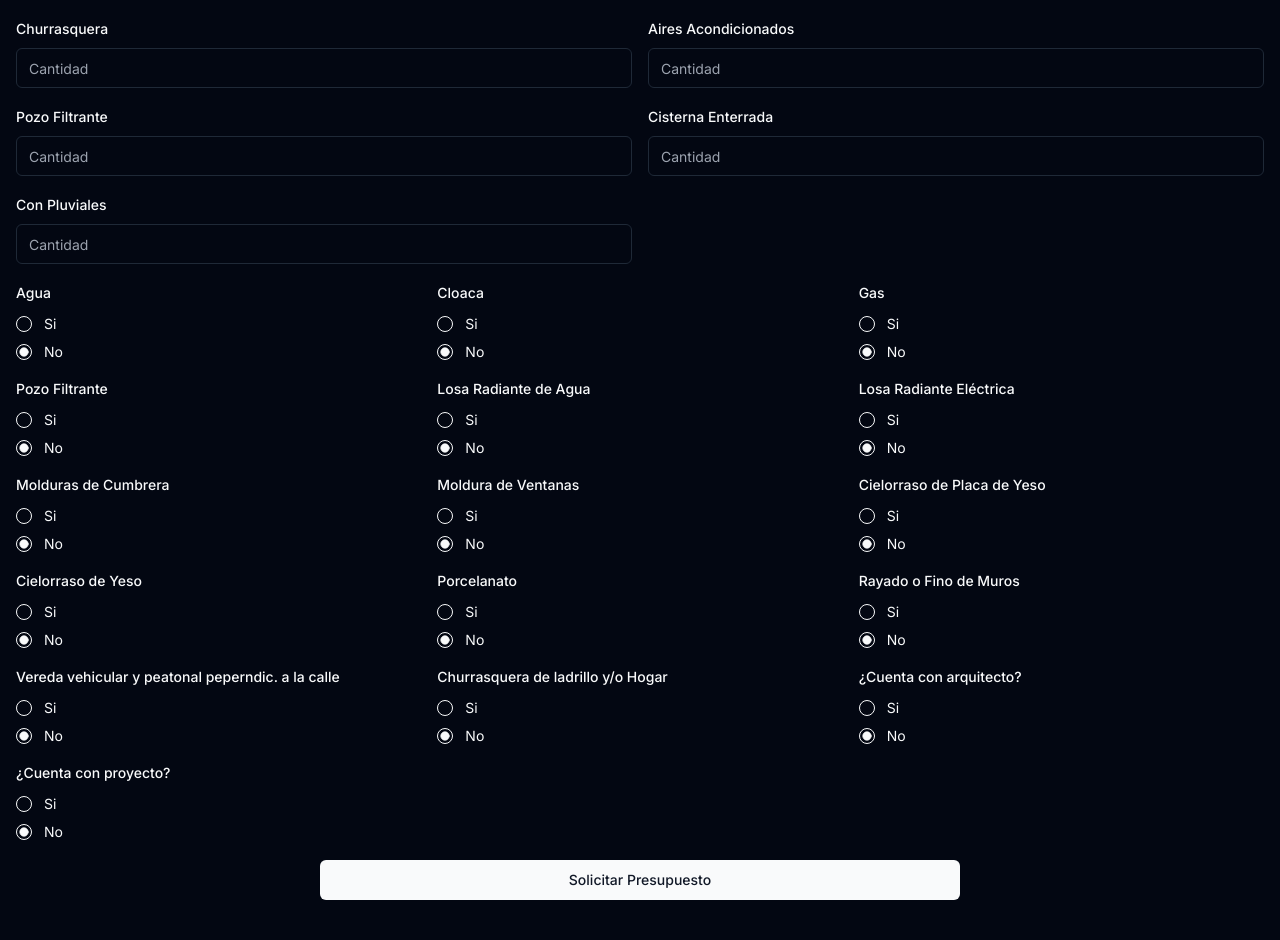
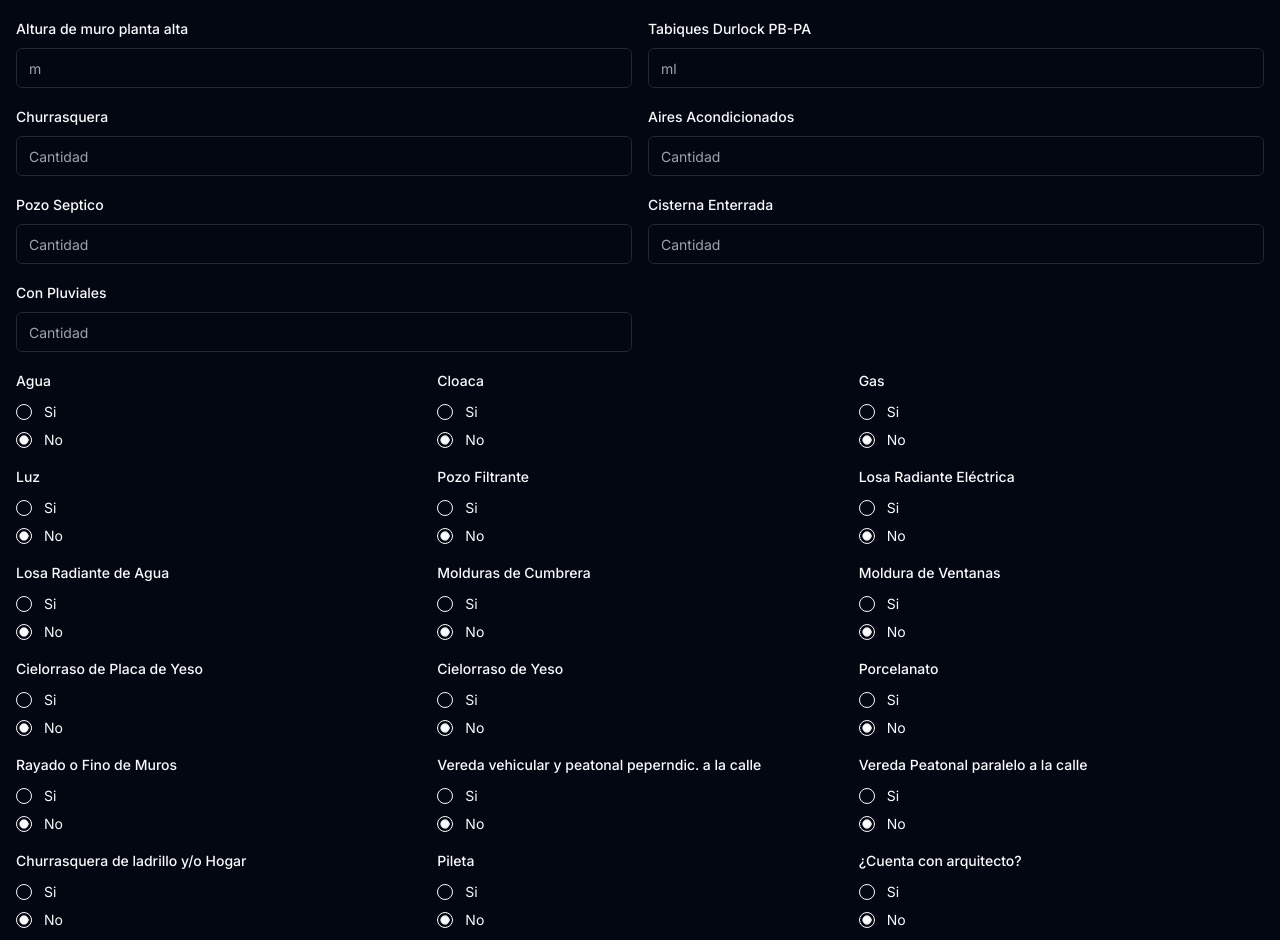
Before and after one commit to ginopastran/BathHouse, a Next.js app: page /otro in a window 1280 px wide. Shown: the part 352-1292 px from the top of the page. Built offline with nearby package versions, Linux system fonts and the light colour scheme.

Commit message:
Update worksheet values in route.ts

```diff
--- a/app/api/actualizarExcel/route.ts
+++ b/app/api/actualizarExcel/route.ts
@@ -47,34 +47,36 @@ export async function POST(req: NextRequest) {
             worksheet.getCell('B10').value = data["metros-cuadrados-de-planta-alta"];
             worksheet.getCell('B11').value = data["superficie-p-rgolas-cubiertas-techado"];
             worksheet.getCell('B12').value = data["superficie-p-rgolas-semi-cubierta-p-rgola"];
-            worksheet.getCell('B14').value = data["superficie-cochera-semi-cubierta-p-rgola"];
+            worksheet.getCell('B14').value = data["sup-cochera-semi-cubierta"];
             worksheet.getCell('B23').value = data["altura-de-muro-planta-baja"];
             worksheet.getCell('B24').value = data["altura-de-muro-planta-alta"];
             worksheet.getCell('B25').value = data["tabique-durlock-pb-pa"];
             worksheet.getCell('B28').value = data["churrasquera"];
-            worksheet.getCell('B35').value = data["cant-banos"];
+/*          worksheet.getCell('B35').value = data["cant-banos"]; */
             worksheet.getCell('B41').value = data["aires-acondicionados"];
-            worksheet.getCell('B43').value = data["pozo-filtrante"];
-            worksheet.getCell('B44').value = data["cisterna-enterrada"];
-            worksheet.getCell('B45').value = data["con-pluviales"];
-            worksheet.getCell('B46').value = data["agua"];
-            worksheet.getCell('B47').value = data["cloaca"];
-            worksheet.getCell('B48').value = data["gas"];
-            worksheet.getCell('B49').value = data["luz"];
-            worksheet.getCell('B50').value = data["pozo-filtrante-bool"];
-            worksheet.getCell('B51').value = data["losa-radiante-electrica"];
-            worksheet.getCell('B52').value = data["losa-radiante-de-agua"];
-            worksheet.getCell('B53').value = data["molduras-de-cumbrera"];
-            worksheet.getCell('B54').value = data["moldura-de-ventanas"];
-            worksheet.getCell('B55').value = data["cielorraso-de-placa-de-yeso"];
-            worksheet.getCell('B56').value = data["cielorraso-de-yeso"];
-            worksheet.getCell('B57').value = data["porcelanato"];
-            worksheet.getCell('B58').value = data["rayado-o-fino-de-muros"];
-            worksheet.getCell('B59').value = data["vereda-vehiculo"];
+            worksheet.getCell('B42').value = data["pozo-septico"];
+            worksheet.getCell('B43').value = data["cisterna-enterrada"];
+            worksheet.getCell('B44').value = data["con-pluviales"];
+            worksheet.getCell('B45').value = data["agua"];
+            worksheet.getCell('B46').value = data["cloaca"];
+            worksheet.getCell('B47').value = data["gas"];
+            worksheet.getCell('B48').value = data["luz"];
+            worksheet.getCell('B49').value = data["pozo-filtrante"];
+            worksheet.getCell('B50').value = data["losa-radiante-electrica"];
+            worksheet.getCell('B51').value = data["losa-radiante-de-agua"];
+            worksheet.getCell('B52').value = data["molduras-de-cumbrera"];
+            worksheet.getCell('B53').value = data["moldura-de-ventanas"];
+            worksheet.getCell('B54').value = data["cielorraso-de-placa-de-yeso"];
+            worksheet.getCell('B55').value = data["cielorraso-de-yeso"];
+            worksheet.getCell('B56').value = data["porcelanato"];
+            worksheet.getCell('B57').value = data["rayado-o-fino-de-muros"];
+            worksheet.getCell('B58').value = data["vereda-vehiculo"];
+            worksheet.getCell('B59').value = data["vereda-paralela-calle"];
+            worksheet.getCell('B62').value = data["churrasquera-de-ladrillo-y-o-hogar"];
             worksheet.getCell('B63').value = data["churrasquera-de-ladrillo-y-o-hogar"];
-            worksheet.getCell('B61').value = data["cierre-provisorio"];
-            worksheet.getCell('B65').value = data["cuenta-con-arquitecto"];
-            worksheet.getCell('B66').value = data["cuenta-con-proyecto"];
+            /* worksheet.getCell('B61').value = data["cierre-provisorio"]; */
+            worksheet.getCell('B64').value = data["cuenta-con-arquitecto"];
+            worksheet.getCell('B65').value = data["cuenta-con-proyecto"];
 
             await workbook.xlsx.writeFile(filePath);
         }
--- a/app/otro/page.tsx
+++ b/app/otro/page.tsx
@@ -39,31 +39,35 @@ const formSchema = z.object({
   "metros-cuadrados-de-planta-alta": z.coerce.number().min(0),
   "superficie-p-rgolas-cubiertas-techado": z.coerce.number().min(0),
   "superficie-p-rgolas-semi-cubierta-p-rgola": z.coerce.number().min(0),
+  "sup-cochera-semi-cubierta": z.coerce.number().min(0),
   "altura-de-muro-planta-baja": z.coerce.number().min(0),
   "altura-de-muro-planta-alta": z.coerce.number().min(0),
+  "tabiques-durlock-PB-PA": z.coerce.number().min(0),
   churrasquera: z.coerce.number().min(0),
   "aires-acondicionados": z.coerce.number().min(0),
-  "pozo-filtrante": z.coerce.number().min(0),
+  "pozo-septico": z.coerce.number().min(0),
   "cisterna-enterrada": z.coerce.number().min(0),
   "con-pluviales": z.coerce.number().min(0),
-  agua: z.string(),
-  cloaca: z.string(),
-  gas: z.string(),
-  "pozo-filtrante-bool": z.string(),
+  "agua": z.string(),
+  "cloaca": z.string(),
+  "gas": z.string(),
+  "luz": z.string(),
+  "pozo-filtrante": z.string(),
+  "losa-radiante-electrica": z.string(),
   "losa-radiante-de-agua": z.string(),
-  "losa-radiante-electrica": z.string(),
   "molduras-de-cumbrera": z.string(),
   "moldura-de-ventanas": z.string(),
   "cielorraso-de-placa-de-yeso": z.string(),
   "cielorraso-de-yeso": z.string(),
-  porcelanato: z.string(),
+  "porcelanato": z.string(),
   "rayado-o-fino-de-muros": z.string(),
   "vereda-vehiculo": z.string(),
+  "vereda-paralela-calle": z.string(),
   "churrasquera-de-ladrillo-y-o-hogar": z.string(),
+  "pileta": z.string(),
   "cuenta-con-arquitecto": z.string(),
   "cuenta-con-proyecto": z.string(),
 });
-
 
 export default function ProfileForm() {
   // 1. Define your form.
@@ -76,19 +80,21 @@ export default function ProfileForm() {
       "metros-cuadrados-de-planta-alta": undefined,
       "superficie-p-rgolas-cubiertas-techado": undefined,
       "superficie-p-rgolas-semi-cubierta-p-rgola": undefined,
+      "sup-cochera-semi-cubierta": undefined,
       "altura-de-muro-planta-baja": undefined,
       "altura-de-muro-planta-alta": undefined,
       churrasquera: undefined,
       "aires-acondicionados": undefined,
-      "pozo-filtrante": undefined,
+      "pozo-septico": undefined,
       "cisterna-enterrada": undefined,
       "con-pluviales": undefined,
       agua: "NO",
       cloaca: "NO",
-      gas: "NO",
-      "pozo-filtrante-bool": "NO",
+      "gas": "NO",
+      "luz": "NO",
+      "pozo-filtrante": "NO",
+      "losa-radiante-electrica": "NO",
       "losa-radiante-de-agua": "NO",
-      "losa-radiante-electrica": "NO",
       "molduras-de-cumbrera": "NO",
       "moldura-de-ventanas": "NO",
       "cielorraso-de-placa-de-yeso": "NO",
@@ -96,7 +102,9 @@ export default function ProfileForm() {
       porcelanato: "NO",
       "rayado-o-fino-de-muros": "NO",
       "vereda-vehiculo": "NO",
+      "vereda-paralela-calle": "NO",
       "churrasquera-de-ladrillo-y-o-hogar": "NO",
+      "pileta": "NO",
       "cuenta-con-arquitecto": "NO",
       "cuenta-con-proyecto": "NO",
     },
@@ -176,7 +184,7 @@ export default function ProfileForm() {
                 <FormItem>
                   <FormLabel>Metros cuadrados de planta baja</FormLabel>
                   <FormControl>
-                    <Input placeholder="m2" type="number" {...field} />
+                    <Input placeholder="ml" type="number" {...field} />
                   </FormControl>
                   <FormMessage />
                 </FormItem>
@@ -189,7 +197,7 @@ export default function ProfileForm() {
                 <FormItem>
                   <FormLabel>Metros cuadrados de planta alta</FormLabel>
                   <FormControl>
-                    <Input placeholder="m2" type="number" {...field} />
+                    <Input placeholder="ml" type="number" {...field} />
                   </FormControl>
                   <FormMessage />
                 </FormItem>
@@ -225,6 +233,19 @@ export default function ProfileForm() {
             />
             <FormField
               control={form.control}
+              name="sup-cochera-semi-cubierta"
+              render={({ field }) => (
+                <FormItem>
+                  <FormLabel>Superficie Cochera semi cubierta</FormLabel>
+                  <FormControl>
+                    <Input placeholder="m2" type="number" {...field} />
+                  </FormControl>
+                  <FormMessage />
+                </FormItem>
+              )}
+            />
+            <FormField
+              control={form.control}
               name="altura-de-muro-planta-baja"
               render={({ field }) => (
                 <FormItem>
@@ -244,6 +265,19 @@ export default function ProfileForm() {
                   <FormLabel>Altura de muro planta alta</FormLabel>
                   <FormControl>
                     <Input placeholder="m" type="number" {...field} />
+                  </FormControl>
+                  <FormMessage />
+                </FormItem>
+              )}
+            />
+            <FormField
+              control={form.control}
+              name="tabiques-durlock-PB-PA"
+              render={({ field }) => (
+                <FormItem>
+                  <FormLabel>Tabiques Durlock PB-PA</FormLabel>
+                  <FormControl>
+                    <Input placeholder="ml" type="number" {...field} />
                   </FormControl>
                   <FormMessage />
                 </FormItem>
@@ -277,10 +311,10 @@ export default function ProfileForm() {
             />
             <FormField
               control={form.control}
-              name="pozo-filtrante"
+              name="pozo-septico"
               render={({ field }) => (
                 <FormItem>
-                  <FormLabel>Pozo Filtrante</FormLabel>
+                  <FormLabel>Pozo Septico</FormLabel>
                   <FormControl>
                     <Input placeholder="Cantidad" type="number" {...field} />
                   </FormControl>
@@ -408,7 +442,37 @@ export default function ProfileForm() {
             />
             <FormField
               control={form.control}
-              name="pozo-filtrante-bool"
+              name="luz"
+              render={({ field }) => (
+                <FormItem className="space-y-3">
+                  <FormLabel>Luz</FormLabel>
+                  <FormControl>
+                    <RadioGroup
+                      onValueChange={field.onChange}
+                      defaultValue={field.value}
+                      className="flex flex-col space-y-1"
+                    >
+                      <FormItem className="flex items-center space-x-3 space-y-0">
+                        <FormControl>
+                          <RadioGroupItem value="SI" />
+                        </FormControl>
+                        <FormLabel className="font-normal">Si</FormLabel>
+                      </FormItem>
+                      <FormItem className="flex items-center space-x-3 space-y-0">
+                        <FormControl>
+                          <RadioGroupItem value="NO" />
+                        </FormControl>
+                        <FormLabel className="font-normal">No</FormLabel>
+                      </FormItem>
+                    </RadioGroup>
+                  </FormControl>
+                  <FormMessage />
+                </FormItem>
+              )}
+            />
+            <FormField
+              control={form.control}
+              name="pozo-filtrante"
               render={({ field }) => (
                 <FormItem className="space-y-3">
                   <FormLabel>Pozo Filtrante</FormLabel>
@@ -436,12 +500,13 @@ export default function ProfileForm() {
                 </FormItem>
               )}
             />
+
             <FormField
               control={form.control}
-              name="losa-radiante-de-agua"
+              name="losa-radiante-electrica"
               render={({ field }) => (
                 <FormItem className="space-y-3">
-                  <FormLabel>Losa Radiante de Agua</FormLabel>
+                  <FormLabel>Losa Radiante Eléctrica</FormLabel>
                   <FormControl>
                     <RadioGroup
                       onValueChange={field.onChange}
@@ -466,12 +531,12 @@ export default function ProfileForm() {
                 </FormItem>
               )}
             />
-            <FormField
+                <FormField
               control={form.control}
-              name="losa-radiante-electrica"
+              name="losa-radiante-de-agua"
               render={({ field }) => (
                 <FormItem className="space-y-3">
-                  <FormLabel>Losa Radiante Eléctrica</FormLabel>
+                  <FormLabel>Losa Radiante de Agua</FormLabel>
                   <FormControl>
                     <RadioGroup
                       onValueChange={field.onChange}
@@ -711,10 +776,72 @@ export default function ProfileForm() {
             />
             <FormField
               control={form.control}
+              name="vereda-vehiculo"
+              render={({ field }) => (
+                <FormItem className="space-y-3">
+                  <FormLabel>
+                  Vereda Peatonal paralelo a la calle
+                  </FormLabel>
+                  <FormControl>
+                    <RadioGroup
+                      onValueChange={field.onChange}
+                      defaultValue={field.value}
+                      className="flex flex-col space-y-1"
+                    >
+                      <FormItem className="flex items-center space-x-3 space-y-0">
+                        <FormControl>
+                          <RadioGroupItem value="SI" />
+                        </FormControl>
+                        <FormLabel className="font-normal">Si</FormLabel>
+                      </FormItem>
+                      <FormItem className="flex items-center space-x-3 space-y-0">
+                        <FormControl>
+                          <RadioGroupItem value="NO" />
+                        </FormControl>
+                        <FormLabel className="font-normal">No</FormLabel>
+                      </FormItem>
+                    </RadioGroup>
+                  </FormControl>
+                  <FormMessage />
+                </FormItem>
+              )}
+            />
+            <FormField
+              control={form.control}
               name="churrasquera-de-ladrillo-y-o-hogar"
               render={({ field }) => (
                 <FormItem className="space-y-3">
                   <FormLabel>Churrasquera de ladrillo y/o Hogar</FormLabel>
+                  <FormControl>
+                    <RadioGroup
+                      onValueChange={field.onChange}
+                      defaultValue={field.value}
+                      className="flex flex-col space-y-1"
+                    >
+                      <FormItem className="flex items-center space-x-3 space-y-0">
+                        <FormControl>
+                          <RadioGroupItem value="SI" />
+                        </FormControl>
+                        <FormLabel className="font-normal">Si</FormLabel>
+                      </FormItem>
+                      <FormItem className="flex items-center space-x-3 space-y-0">
+                        <FormControl>
+                          <RadioGroupItem value="NO" />
+                        </FormControl>
+                        <FormLabel className="font-normal">No</FormLabel>
+                      </FormItem>
+                    </RadioGroup>
+                  </FormControl>
+                  <FormMessage />
+                </FormItem>
+              )}
+            />
+            <FormField
+              control={form.control}
+              name="churrasquera-de-ladrillo-y-o-hogar"
+              render={({ field }) => (
+                <FormItem className="space-y-3">
+                  <FormLabel>Pileta</FormLabel>
                   <FormControl>
                     <RadioGroup
                       onValueChange={field.onChange}
```
